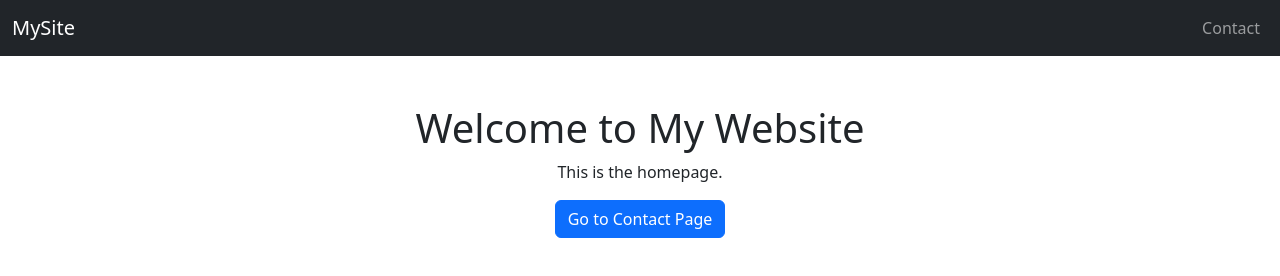
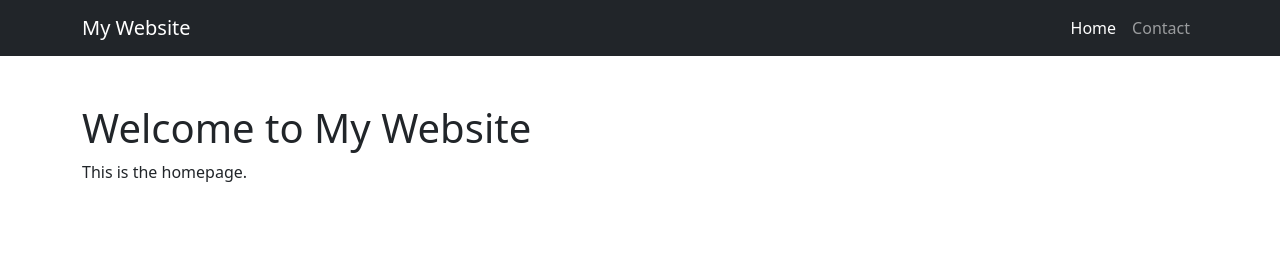
Before and after one commit to Munazza-Malik786/google-form, a plain HTML site: page index.html in a window 1280 px wide. Drawn offline with nearby package versions, Linux system fonts and the light colour scheme.

Commit message:
Update index.html

```diff
--- a/index.html
+++ b/index.html
@@ -7,28 +7,25 @@
   <link href="https://cdn.jsdelivr.net/npm/bootstrap@5.3.0/dist/css/bootstrap.min.css" rel="stylesheet">
 </head>
 <body>
+
 <!-- Navbar -->
 <nav class="navbar navbar-expand-lg navbar-dark bg-dark">
-    <div class="container-fluid">
-      <a class="navbar-brand" href="index.html">MySite</a>
-      <button class="navbar-toggler" type="button" data-bs-toggle="collapse" data-bs-target="#navbarNav">
-        <span class="navbar-toggler-icon"></span>
-      </button>
-      <div class="collapse navbar-collapse" id="navbarNav">
+  <div class="container">
+    <a class="navbar-brand" href="index.html">My Website</a>
+    <div class="collapse navbar-collapse">
       <ul class="navbar-nav ms-auto">
-          <li class="nav-item">
-            <a class="nav-link" href="contact.html">Contact</a>
-          </li>
+        <li class="nav-item"><a class="nav-link active" href="index.html">Home</a></li>
+        <li class="nav-item"><a class="nav-link" href="contact.html">Contact</a></li>
       </ul>
     </div>
   </div>
 </nav>
 
 <!-- Content -->
-  <div class="container text-center mt-5">
+<div class="container mt-5">
   <h1>Welcome to My Website</h1>
   <p>This is the homepage.</p>
-    <a href="contact.html" class="btn btn-primary">Go to Contact Page</a>
 </div>
+
 </body>
 </html>
```
Lines whose indentation alone changed are shown as unchanged.
